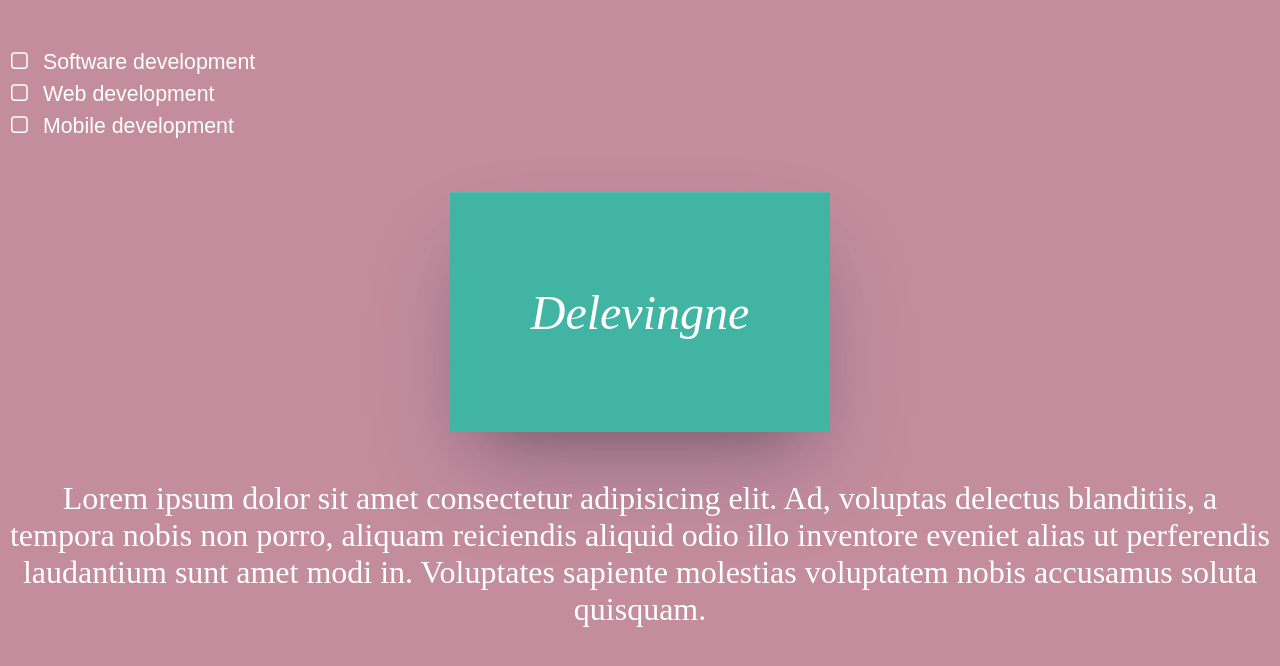
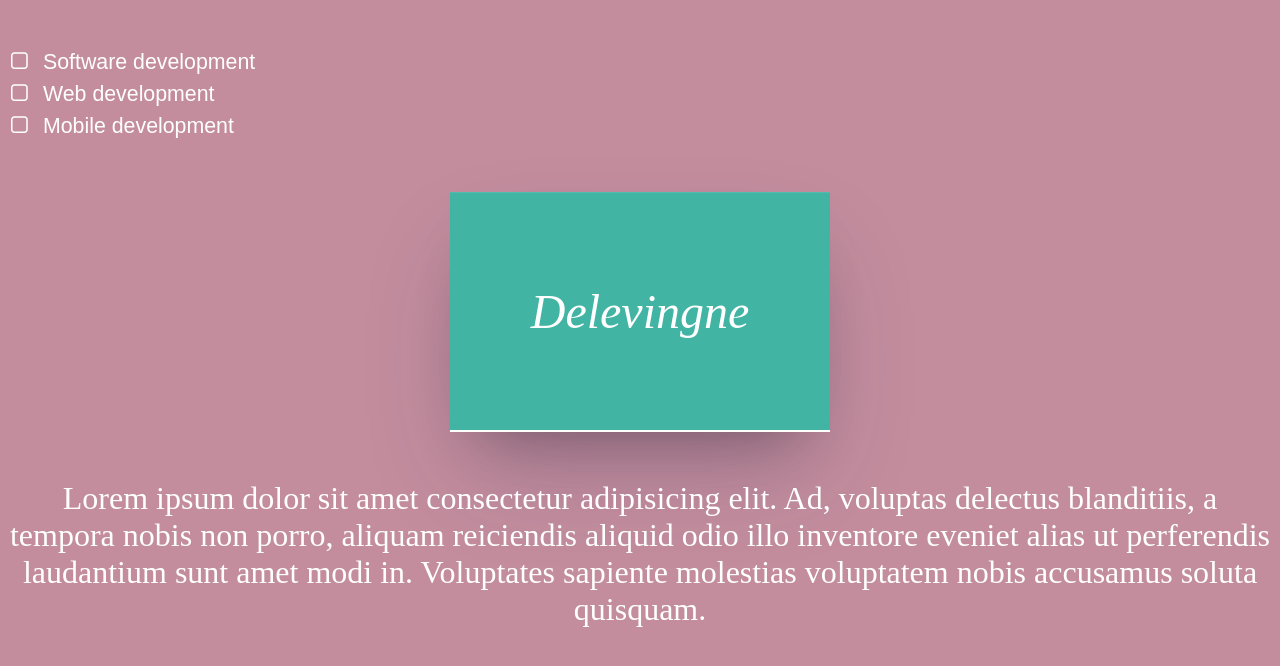
Before and after one commit to Ratelif/testing, a plain HTML site: page index.html in a window 1280 px wide. In both pictures the pointer is over the element "Delevingne". Drawn offline with Linux system fonts and the light colour scheme.

Commit message:
box hover

```diff
--- a/style.css
+++ b/style.css
@@ -1,6 +1,10 @@
 body {
    background-color: #c38d9e;
 
+}
+
+* {
+   box-sizing: border-box;
 }
 
 .input {
@@ -66,6 +70,7 @@ body {
 .box:hover {
    cursor: pointer;
    font-style: italic;
+   border-bottom  : 2px solid white;
 }
 
 .text {
```
